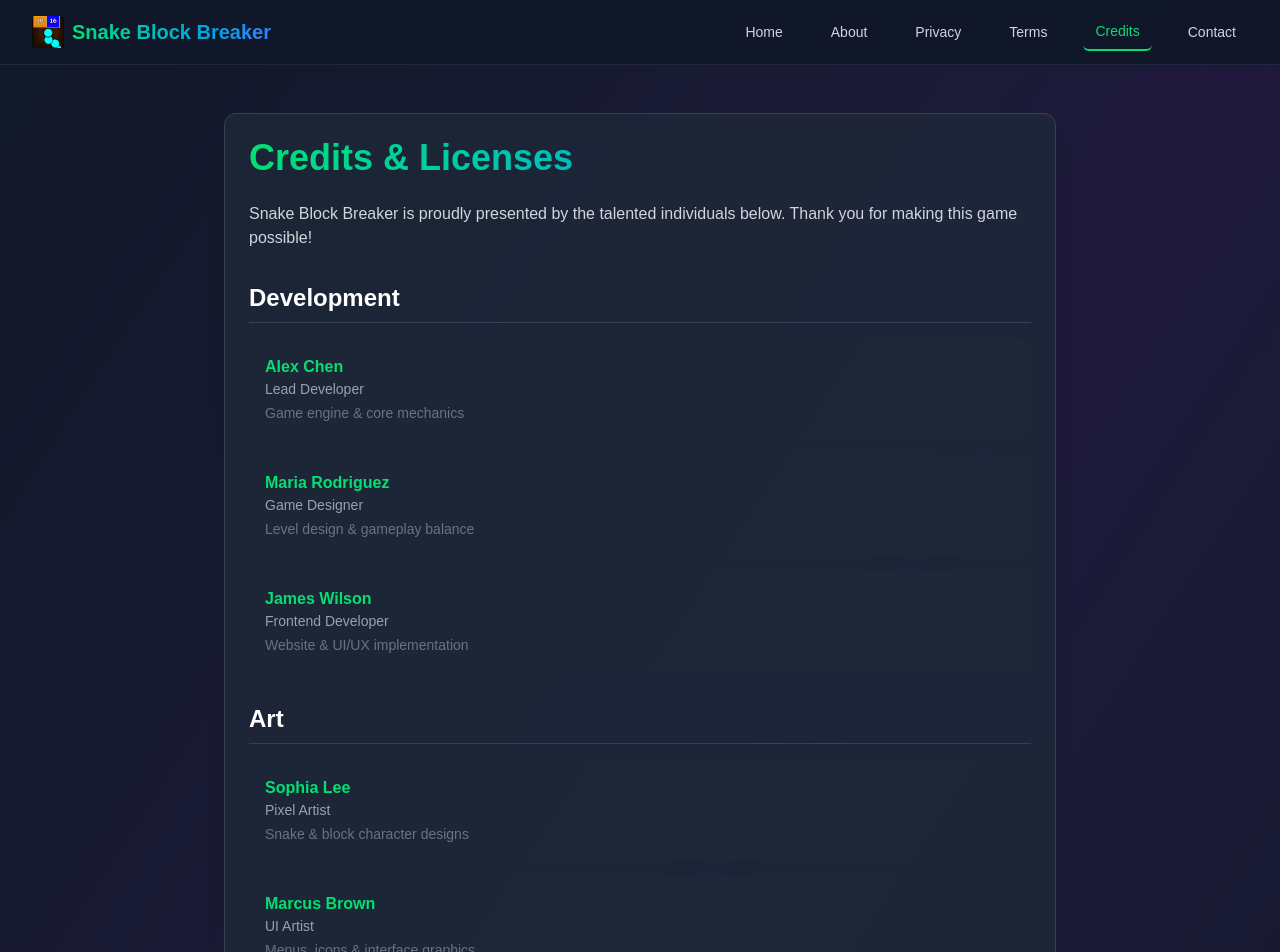
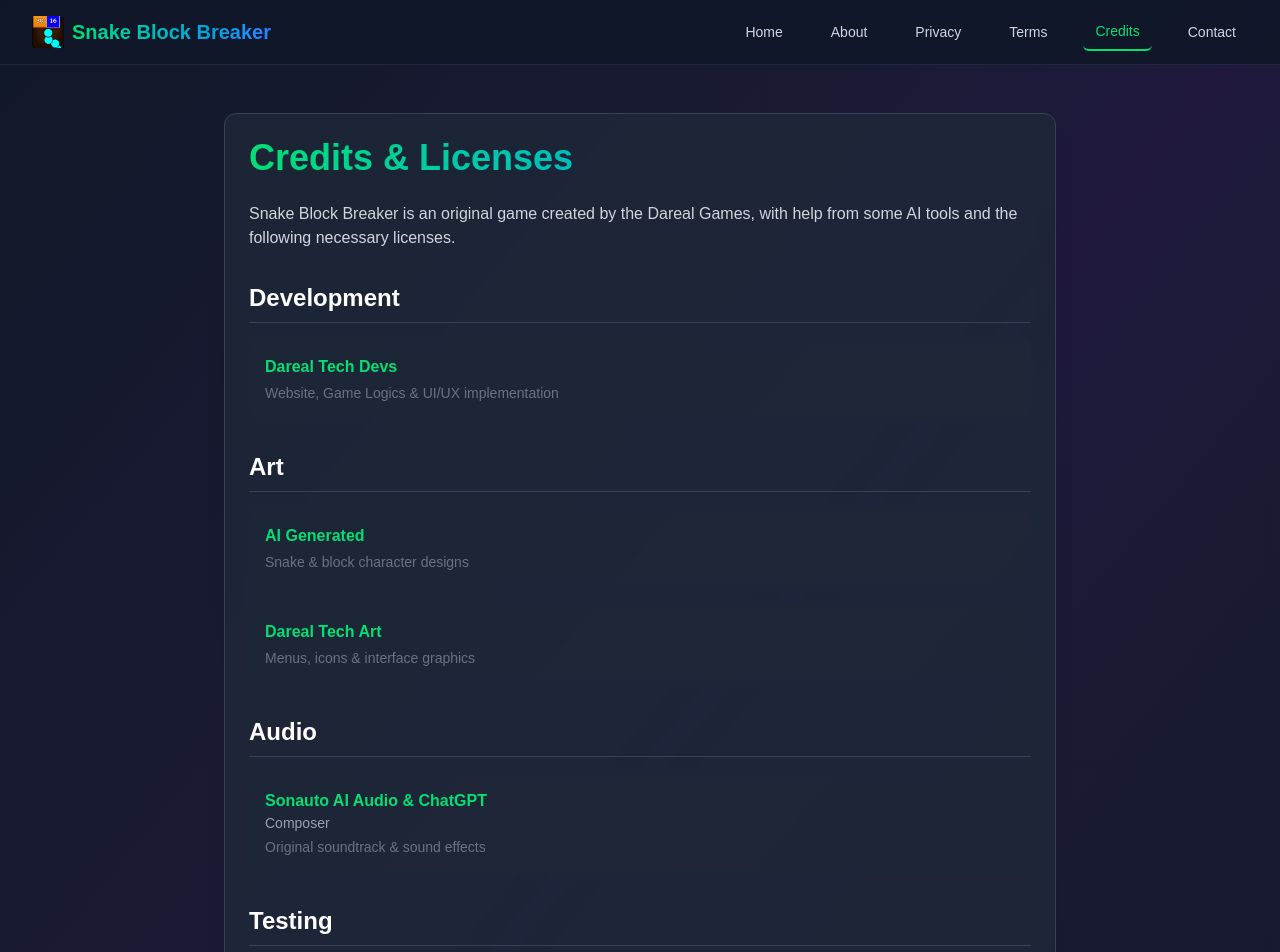
Before and after one commit to Imanuelkarl/snake-block-breaker-website, a React (Vite) app: page /credits in a window 1280 px wide. Shown: the top 952 px of the page. Built offline with nearby package versions, Linux system fonts and the light colour scheme; a web font is replaced by a local one.

Commit message:
CompanyInfo Update

```diff
--- a/src/pages/AboutPage.tsx
+++ b/src/pages/AboutPage.tsx
@@ -2,11 +2,13 @@
 import { Award, Users, Calendar, Globe } from 'lucide-react';
 
 const AboutPage = () => {
+    const companyName = import.meta.env.VITE_COMPANY_NAME;
+    const companyEmail = import.meta.env.VITE_COMPANY_EMAIL;
   return (
     <div className="max-w-4xl mx-auto px-4 py-12 sm:px-6 lg:px-8">
       <div className="game-card">
         <h1 className="text-4xl font-bold mb-6 bg-gradient-to-r from-green-400 to-blue-500 bg-clip-text text-transparent">
-          About the Company
+          About {companyName||"Dareal Games"}
         </h1>
 
         <div className="flex justify-center mb-8">
@@ -22,8 +24,8 @@
             <h2 className="text-2xl font-semibold mb-3 text-white flex items-center gap-2">
               <Globe className="w-6 h-6 text-green-400" /> Our Story
             </h2>
-            <p>Founded in 2022, Dareal Games is an indie game studio passionate about creating nostalgic arcade experiences with modern twists. Snake Block Breaker represents our love for classic gameplay mechanics reimagined for today's players.</p>
-            <p className="mt-2">What started as a weekend project between two friends has grown into a full-fledged game loved by thousands worldwide. We believe in simple, addictive gameplay that respects your time while providing endless fun.</p>
+            <p>{`Founded in 2023, ${companyName||"Dareal Games"} is an indie game studio passionate about creating nostalgic arcade experiences with modern twists. Snake Block Breaker represents our love for classic gameplay mechanics reimagined for today's players.`}</p>
+            <p className="mt-2">What started as a weekend project by a visionary founder has grown into a full-fledged game loved by many worldwide. We believe in simple, addictive gameplay that respects your time while providing endless fun.</p>
           </section>
 
           <section>
@@ -36,22 +38,22 @@
           <div className="grid sm:grid-cols-2 gap-6 my-8">
             <div className="bg-gray-800/50 p-4 rounded-lg text-center">
               <Award className="w-8 h-8 text-yellow-500 mx-auto mb-2" />
-              <h3 className="font-bold">100k+ Players</h3>
+              <h3 className="font-bold">10+ Players</h3>
               <p className="text-sm text-gray-400">And growing daily</p>
             </div>
             <div className="bg-gray-800/50 p-4 rounded-lg text-center">
               <Calendar className="w-8 h-8 text-blue-500 mx-auto mb-2" />
-              <h3 className="font-bold">Est. 2022</h3>
+              <h3 className="font-bold">Est. 2023</h3>
               <p className="text-sm text-gray-400">Three years of game development</p>
             </div>
           </div>
 
           <section>
             <h2 className="text-2xl font-semibold mb-3 text-white">Contact Us</h2>
-            <p>📧 <a href="mailto:hello@pixelpulsegames.com" className="text-green-400 hover:underline">hello@pixelpulsegames.com</a></p>
-            <p>🐦 Twitter: <a href="#" className="text-green-400 hover:underline">@PixelPulseGames</a></p>
+            <p>📧 <a href={`mailto:${companyEmail}" className="text-green-400 hover:underline`}>{companyEmail}</a></p>
+            <p>🐦 Twitter: <a href="#" className="text-green-400 hover:underline">{companyName}</a></p>
             <p>💬 Discord: <a href="#" className="text-green-400 hover:underline">discord.gg/snakeblockbreaker</a></p>
-            <p className="mt-4 text-gray-400">📍 Virtual Studio — Remote team from 6 countries</p>
+            <p className="mt-4 text-gray-400">📍 Virtual Studio </p>
           </section>
 
           <div className="mt-6 p-4 bg-green-900/20 rounded-lg border border-green-500/30">
--- a/src/pages/ContactPage.tsx
+++ b/src/pages/ContactPage.tsx
@@ -1,67 +1,80 @@
 // src/pages/ContactPage.jsx
-import { useRef, useState } from 'react';
-import emailjs from '@emailjs/browser';
-import { Send, CheckCircle, AlertCircle, Mail, Phone, MapPin } from 'lucide-react';
-
+import { useRef, useState } from "react";
+import emailjs from "@emailjs/browser";
+import {
+  Send,
+  CheckCircle,
+  AlertCircle,
+  Mail,
+  Phone,
+  MapPin,
+} from "lucide-react";
 
 const ContactPage = () => {
   const formRef = useRef(null);
   const [formData, setFormData] = useState({
-    user_name: '',
-    user_email: '',
-    subject: '',
-    message: ''
+    user_name: "",
+    user_email: "",
+    subject: "",
+    message: "",
   });
   const [isSubmitting, setIsSubmitting] = useState(false);
-  const [submitStatus, setSubmitStatus] = useState<'success' | 'error' | null>(null); // 'success', 'error', null
-  const [errorMessage, setErrorMessage] = useState('');
+  const [submitStatus, setSubmitStatus] = useState<"success" | "error" | null>(
+    null,
+  ); // 'success', 'error', null
+  const [errorMessage, setErrorMessage] = useState("");
 
   // IMPORTANT: Replace these with your actual EmailJS credentials
   // Get them from: https://dashboard.emailjs.com/
-  const EMAILJS_SERVICE_ID = import.meta.env.VITE_EMAILJS_SERVICE_ID;     // e.g., 'service_abc123'
-  const EMAILJS_TEMPLATE_ID = import.meta.env.VITE_EMAILJS_TEMPLATE_ID;   // e.g., 'template_xyz789'
-  const EMAILJS_PUBLIC_KEY = import.meta.env.VITE_EMAILJS_PUBLIC_KEY;     // e.g., 'user_abc123def456'
+  const EMAILJS_SERVICE_ID = import.meta.env.VITE_EMAILJS_SERVICE_ID; // e.g., 'service_abc123'
+  const EMAILJS_TEMPLATE_ID = import.meta.env.VITE_EMAILJS_TEMPLATE_ID; // e.g., 'template_xyz789'
+  const EMAILJS_PUBLIC_KEY = import.meta.env.VITE_EMAILJS_PUBLIC_KEY; // e.g., 'user_abc123def456'
+  const companyName = import.meta.env.VITE_COMPANY_NAME;
+  const companyEmail = import.meta.env.VITE_COMPANY_EMAIL;
+  const companyPhone = import.meta.env.VITE_COMPANY_PHONE;
 
-  const handleChange = (e: { target: { name: any; value: any; }; }) => {
+  const handleChange = (e: { target: { name: any; value: any } }) => {
     setFormData({
       ...formData,
-      [e.target.name]: e.target.value
+      [e.target.name]: e.target.value,
     });
   };
 
-  const handleSubmit = async (e : any) => {
+  const handleSubmit = async (e: any) => {
     e.preventDefault();
     setIsSubmitting(true);
     setSubmitStatus(null);
-    setErrorMessage('');
+    setErrorMessage("");
 
     try {
       if (!formRef.current) {
-        throw new Error('Form reference is not available');
+        throw new Error("Form reference is not available");
       }
 
       const result = await emailjs.sendForm(
         EMAILJS_SERVICE_ID,
         EMAILJS_TEMPLATE_ID,
         formRef.current,
-        EMAILJS_PUBLIC_KEY
+        EMAILJS_PUBLIC_KEY,
       );
 
-      console.log('Email sent:', result.text);
-      setSubmitStatus('success');
+      console.log("Email sent:", result.text);
+      setSubmitStatus("success");
       setFormData({
-        user_name: '',
-        user_email: '',
-        subject: '',
-        message: ''
+        user_name: "",
+        user_email: "",
+        subject: "",
+        message: "",
       });
 
       // Clear success message after 5 seconds
       setTimeout(() => setSubmitStatus(null), 5000);
-    } catch (error : any) {
-      console.error('Email send error:', error);
-      setSubmitStatus('error');
-      setErrorMessage(error.text || 'Failed to send message. Please try again later.');
+    } catch (error: any) {
+      console.error("Email send error:", error);
+      setSubmitStatus("error");
+      setErrorMessage(
+        error.text || "Failed to send message. Please try again later.",
+      );
 
       // Clear error message after 5 seconds
       setTimeout(() => setSubmitStatus(null), 5000);
@@ -80,7 +93,8 @@
               Get in Touch
             </h2>
             <p className="text-gray-400 mb-8">
-              Have questions about Snake Block Breaker? We'd love to hear from you!
+              Have questions about Snake Block Breaker? We'd love to hear from
+              you!
             </p>
 
             <div className="space-y-6">
@@ -88,8 +102,12 @@
                 <Mail className="w-5 h-5 text-green-400 mt-1 flex-shrink-0" />
                 <div>
                   <h3 className="font-semibold text-white">Email Us</h3>
-                  <p className="text-sm text-gray-400">support@snakeblockbreaker.com</p>
-                  <p className="text-sm text-gray-400">hello@pixelpulsegames.com</p>
+                  <p className="text-sm text-gray-400">
+                    {companyEmail}
+                  </p>
+                  <p className="text-sm text-gray-400">
+
+                  </p>
                 </div>
               </div>
 
@@ -97,8 +115,8 @@
                 <Phone className="w-5 h-5 text-green-400 mt-1 flex-shrink-0" />
                 <div>
                   <h3 className="font-semibold text-white">Call Us</h3>
-                  <p className="text-sm text-gray-400">+1 (555) 123-4567</p>
-                  <p className="text-sm text-gray-400">Mon-Fri, 9AM-6PM EST</p>
+                  <p className="text-sm text-gray-400">{companyPhone||""}</p>
+                  <p className="text-sm text-gray-400">Mon-Fri, 9AM-5PM GMT+1</p>
                 </div>
               </div>
 
@@ -106,9 +124,15 @@
                 <MapPin className="w-5 h-5 text-green-400 mt-1 flex-shrink-0" />
                 <div>
                   <h3 className="font-semibold text-white">Visit Us</h3>
-                  <p className="text-sm text-gray-400">PixelPulse Games Studio</p>
-                  <p className="text-sm text-gray-400">123 Arcade Avenue, Suite 100</p>
-                  <p className="text-sm text-gray-400">San Francisco, CA 94103</p>
+                  <p className="text-sm text-gray-400">
+                    {companyName}
+                  </p>
+                  <p className="text-sm text-gray-400">
+                    1st Avenue Gwarinpa
+                  </p>
+                  <p className="text-sm text-gray-400">
+                    Abuja, F.C.T. Nigeria
+                  </p>
                 </div>
               </div>
             </div>
@@ -117,7 +141,9 @@
               <h3 className="font-semibold text-white mb-3">Response Time</h3>
               <div className="flex items-center gap-2">
                 <div className="w-2 h-2 bg-green-500 rounded-full animate-pulse"></div>
-                <span className="text-sm text-gray-400">Usually within 24 hours</span>
+                <span className="text-sm text-gray-400">
+                  Usually within 24 hours
+                </span>
               </div>
             </div>
           </div>
@@ -134,24 +160,31 @@
             </p>
 
             {/* Status Messages */}
-            {submitStatus === 'success' && (
+            {submitStatus === "success" && (
               <div className="mb-6 p-4 bg-green-500/20 border border-green-500 rounded-lg flex items-center gap-3">
                 <CheckCircle className="w-5 h-5 text-green-500" />
-                <span className="text-green-300">Message sent successfully! We'll get back to you soon.</span>
+                <span className="text-green-300">
+                  Message sent successfully! We'll get back to you soon.
+                </span>
               </div>
             )}
 
-            {submitStatus === 'error' && (
+            {submitStatus === "error" && (
               <div className="mb-6 p-4 bg-red-500/20 border border-red-500 rounded-lg flex items-center gap-3">
                 <AlertCircle className="w-5 h-5 text-red-500" />
-                <span className="text-red-300">{errorMessage || 'Failed to send message. Please try again.'}</span>
+                <span className="text-red-300">
+                  {errorMessage || "Failed to send message. Please try again."}
+                </span>
               </div>
             )}
 
             <form ref={formRef} onSubmit={handleSubmit} className="space-y-6">
               <div className="grid sm:grid-cols-2 gap-6">
                 <div>
-                  <label htmlFor="user_name" className="block text-sm font-medium text-gray-300 mb-2">
+                  <label
+                    htmlFor="user_name"
+                    className="block text-sm font-medium text-gray-300 mb-2"
+                  >
                     Your Name *
                   </label>
                   <input
@@ -167,7 +200,10 @@
                 </div>
 
                 <div>
-                  <label htmlFor="user_email" className="block text-sm font-medium text-gray-300 mb-2">
+                  <label
+                    htmlFor="user_email"
+                    className="block text-sm font-medium text-gray-300 mb-2"
+                  >
                     Email Address *
                   </label>
                   <input
@@ -184,7 +220,10 @@
               </div>
 
               <div>
-                <label htmlFor="subject" className="block text-sm font-medium text-gray-300 mb-2">
+                <label
+                  htmlFor="subject"
+                  className="block text-sm font-medium text-gray-300 mb-2"
+                >
                   Subject *
                 </label>
                 <input
@@ -200,7 +239,10 @@
               </div>
 
               <div>
-                <label htmlFor="message" className="block text-sm font-medium text-gray-300 mb-2">
+                <label
+                  htmlFor="message"
+                  className="block text-sm font-medium text-gray-300 mb-2"
+                >
                   Message *
                 </label>
                 <textarea
@@ -238,7 +280,8 @@
 
             <div className="mt-6 p-4 bg-gray-800/30 rounded-lg border border-gray-700 text-center">
               <p className="text-sm text-gray-400">
-                ⚡ For urgent matters, please reach out via our Discord server for faster response.
+                ⚡ For urgent matters, please reach out via our Discord server
+                for faster response.
               </p>
             </div>
           </div>
--- a/src/pages/CreditsPage.tsx
+++ b/src/pages/CreditsPage.tsx
@@ -1,24 +1,49 @@
 // src/pages/CreditsPage.jsx
 const CreditsPage = () => {
+  //const currentYear = new Date().getFullYear();
   const credits = {
     development: [
-      { name: "Alex Chen", role: "Lead Developer", contribution: "Game engine & core mechanics" },
-      { name: "Maria Rodriguez", role: "Game Designer", contribution: "Level design & gameplay balance" },
-      { name: "James Wilson", role: "Frontend Developer", contribution: "Website & UI/UX implementation" }
+      /*{ name: "Alex Chen", role: "Lead Developer", contribution: "Game engine & core mechanics" },
+      { name: "Maria Rodriguez", role: "Game Designer", contribution: "Level design & gameplay balance" },*/
+      {
+        name: "Dareal Tech Devs",
+        role: "",
+        contribution: "Website, Game Logics & UI/UX implementation",
+      },
     ],
     art: [
-      { name: "Sophia Lee", role: "Pixel Artist", contribution: "Snake & block character designs" },
-      { name: "Marcus Brown", role: "UI Artist", contribution: "Menus, icons & interface graphics" }
+      {
+        name: "AI Generated",
+        role: "",
+        contribution: "Snake & block character designs",
+      },
+      {
+        name: "Dareal Tech Art",
+        role: "",
+        contribution: "Menus, icons & interface graphics",
+      },
     ],
     audio: [
-      { name: "Oliver Smith", role: "Composer", contribution: "Original soundtrack & sound effects" }
+      {
+        name: "Sonauto AI Audio & ChatGPT",
+        role: "Composer",
+        contribution: "Original soundtrack & sound effects",
+      },
     ],
     testing: [
-      { name: "Beta Squad", role: "Playtesters", contribution: "Bug hunting & feedback" }
+      {
+        name: "Beta Squad",
+        role: "Playtesters",
+        contribution: "Bug hunting & feedback",
+      },
     ],
     special: [
-      { name: "Our Community", role: "Supporters", contribution: "Feedback & encouragement" }
-    ]
+      {
+        name: "Our Community",
+        role: "Supporters",
+        contribution: "Feedback & encouragement",
+      },
+    ],
   };
 
   return (
@@ -29,7 +54,10 @@
         </h1>
 
         <div className="mb-8">
-          <p className="text-gray-300">Snake Block Breaker is proudly presented by the talented individuals below. Thank you for making this game possible!</p>
+          <p className="text-gray-300">
+            Snake Block Breaker is an original game created by the Dareal Games,
+            with help from some AI tools and the following necessary licenses.
+          </p>
         </div>
 
         {Object.entries(credits).map(([category, people]) => (
@@ -42,24 +70,34 @@
                 <div key={idx} className="bg-gray-800/50 rounded-lg p-4">
                   <h3 className="font-bold text-green-400">{person.name}</h3>
                   <p className="text-sm text-gray-400">{person.role}</p>
-                  <p className="text-sm text-gray-500 mt-1">{person.contribution}</p>
+                  <p className="text-sm text-gray-500 mt-1">
+                    {person.contribution}
+                  </p>
                 </div>
               ))}
             </div>
           </div>
         ))}
+        <div className="mt-8 p-4 bg-gray-800/50 rounded-lg border border-gray-700">
+          <h2 className="text-xl font-semibold mb-3 text-white">DISCLAIMERS</h2>
+          <p className="text-sm text-gray-400 mb-2">
+            This game's assets are the property of their respective owners and
+            none is used without permission of the owner which we are aware of.
+          </p>
+        </div>
 
-        <div className="mt-8 p-4 bg-gray-800/50 rounded-lg border border-gray-700">
+        {/*<div className="mt-8 p-4 bg-gray-800/50 rounded-lg border border-gray-700">
           <h2 className="text-xl font-semibold mb-3 text-white">Open Source Licenses</h2>
           <p className="text-sm text-gray-400 mb-2">This project uses the following open-source software:</p>
           <ul className="text-sm text-gray-400 list-disc list-inside space-y-1">
             <li>React - MIT License</li>
+            <li>LibGDX </li>
             <li>Tailwind CSS - MIT License</li>
             <li>React Router DOM - MIT License</li>
             <li>Lucide Icons - ISC License</li>
           </ul>
-          <p className="text-xs text-gray-500 mt-4">Game assets & music © 2025 Snake Block Breaker Team. All rights reserved.</p>
-        </div>
+          <p className="text-xs text-gray-500 mt-4">Game assets & music © {currentYear} Snake Block Breaker Team. All rights reserved.</p>
+        </div>*/}
       </div>
     </div>
   );
```
Also changed, not shown: src/pages/PrivacyPage.tsx (+47 -11 lines), src/pages/TermsPage.tsx (+69 -17 lines).
